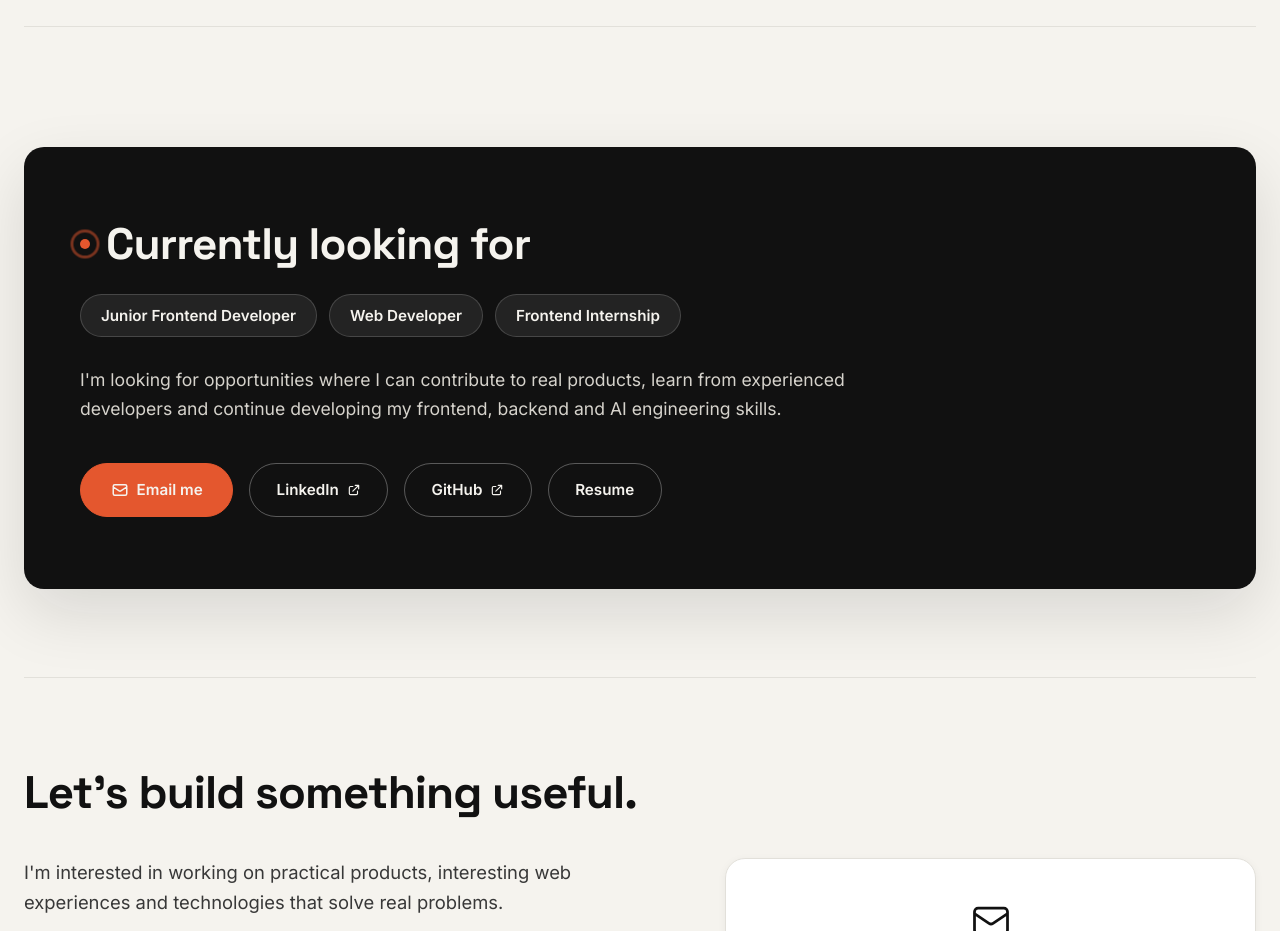
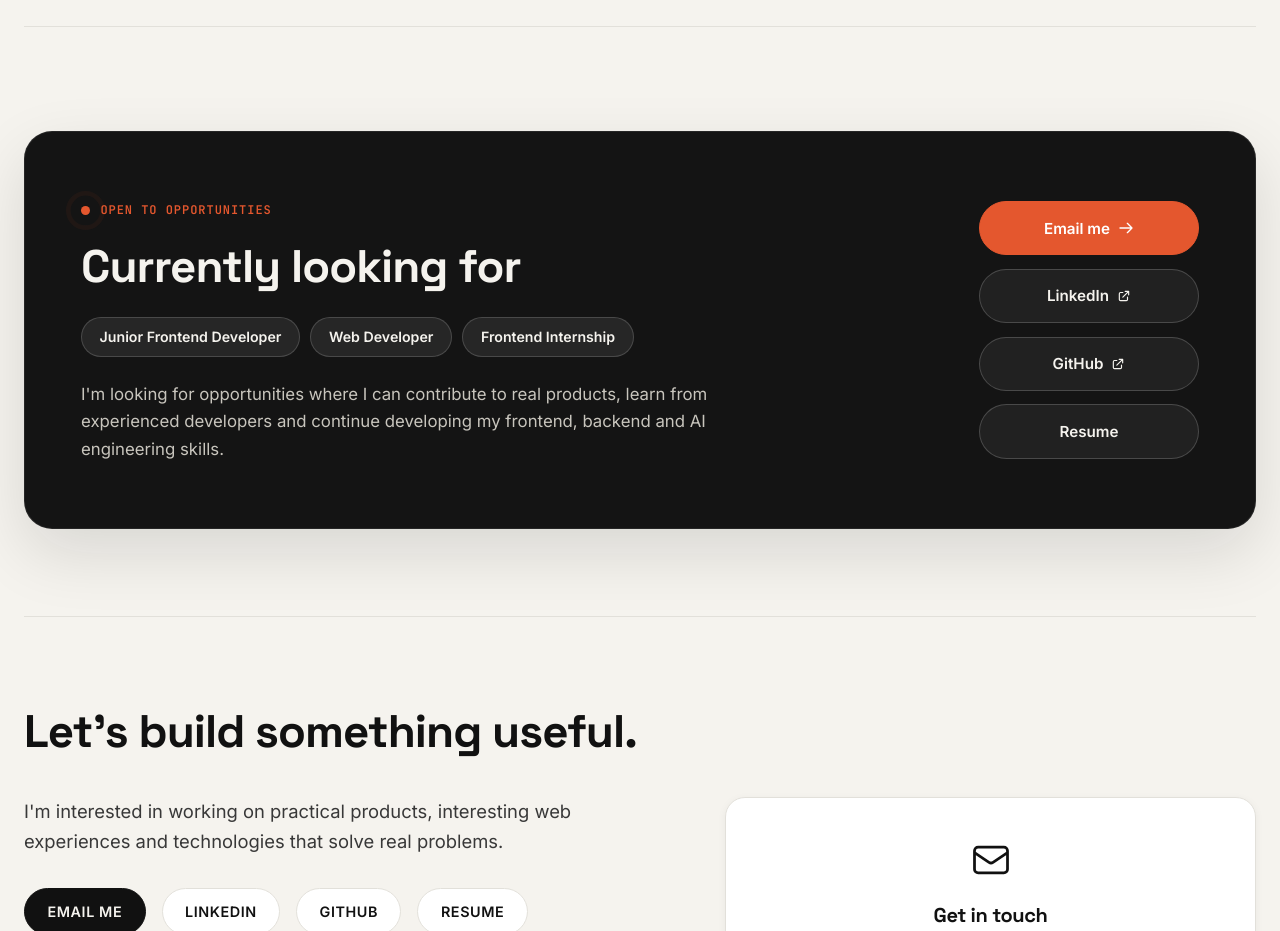
Before and after one commit to mohmusthafa10-oss/My-Portfolio, a plain HTML site: page index.html in a window 1280 px wide. Shown: the part 6000-6931 px from the top of the page. Drawn offline with Linux system fonts and the light colour scheme.

Commit message:
feat(availability): align currently looking for section with reference mockup (dark panel, indicator ring, stacked CTAs)

```diff
--- a/css/styles.css
+++ b/css/styles.css
@@ -2205,27 +2205,41 @@ html.js [data-reveal].is-visible {
    ========================================================================== */
 
 .looking-ink-panel {
-  background: var(--ink);
+  background: #141414;
   color: var(--paper);
-  border-radius: var(--r-card);
-  padding: 4.5rem 3.5rem;
+  border-radius: 28px;
+  padding: 4rem 3.5rem;
   position: relative;
   overflow: hidden;
   box-shadow: var(--shadow-lg);
-  margin-top: 2rem;
-}
-
-.looking-header {
-  display: flex;
-  align-items: center;
-  gap: 1rem;
-  margin-bottom: 1.5rem;
+  border: 1px solid rgba(255, 255, 255, 0.08);
+  margin-top: 1rem;
+}
+
+.looking-grid {
+  display: grid;
+  grid-template-columns: 1fr 220px;
+  gap: 3.5rem;
+  align-items: center;
+}
+
+.looking-status-tag {
+  display: inline-flex;
+  align-items: center;
+  gap: 0.65rem;
+  font-family: var(--font-mono);
+  font-size: 0.75rem;
+  font-weight: 700;
+  letter-spacing: 0.08em;
+  color: var(--accent);
+  text-transform: uppercase;
+  margin-bottom: 1.25rem;
 }
 
 .looking-indicator {
   position: relative;
-  width: 10px;
-  height: 10px;
+  width: 9px;
+  height: 9px;
   background: var(--accent);
   border-radius: 50%;
   flex-shrink: 0;
@@ -2233,10 +2247,10 @@ html.js [data-reveal].is-visible {
 
 .looking-indicator-ring {
   position: absolute;
-  inset: -5px;
+  inset: -4px;
   border-radius: 50%;
   border: 2px solid var(--accent);
-  animation: pulseLooking 3.2s infinite ease-out;
+  animation: pulseLooking 2.8s infinite ease-out;
 }
 
 @keyframes pulseLooking {
@@ -2246,56 +2260,59 @@ html.js [data-reveal].is-visible {
 }
 
 .looking-headline {
-  font-size: clamp(2rem, 3.6vw, 2.75rem);
+  font-family: var(--font-display);
+  font-size: clamp(2rem, 3.6vw, 2.85rem);
   font-weight: 700;
   color: var(--paper);
   line-height: 1.15;
+  margin-bottom: 1.5rem;
 }
 
 .looking-chips-row {
   display: flex;
   flex-wrap: wrap;
-  gap: 0.75rem;
-  margin-bottom: 1.75rem;
+  gap: 0.65rem;
+  margin-bottom: 1.5rem;
 }
 
 .looking-chip {
-  padding: 0.5rem 1.25rem;
+  padding: 0.45rem 1.1rem;
   border-radius: var(--r-chip);
   background: rgba(255, 255, 255, 0.08);
   border: 1px solid rgba(255, 255, 255, 0.16);
-  font-size: 0.95rem;
+  font-size: 0.885rem;
   font-weight: 600;
   color: var(--paper);
 }
 
 .looking-bio-text {
-  font-size: 1.1rem;
+  font-size: 1.05rem;
   line-height: 1.65;
-  color: #D6D3CC;
-  max-width: 780px;
-  margin-bottom: 2.5rem;
-}
-
-.looking-ctas-row {
-  display: flex;
-  flex-wrap: wrap;
-  gap: 1rem;
-  align-items: center;
+  color: #C8C5BD;
+  max-width: 680px;
+}
+
+.looking-actions-side {
+  display: flex;
+  flex-direction: column;
+  gap: 0.85rem;
+  width: 100%;
 }
 
 .looking-btn-email {
   display: inline-flex;
   align-items: center;
+  justify-content: center;
   gap: 0.5rem;
-  padding: 0.85rem 1.85rem;
+  padding: 0.85rem 1.5rem;
   border-radius: var(--r-chip);
   background: var(--accent);
   border: 1px solid var(--accent);
-  color: var(--paper);
+  color: #FFFFFF;
   font-size: 0.95rem;
   font-weight: 600;
   min-height: 48px;
+  text-decoration: none;
   transition: all var(--dur-fast) var(--ease-out);
 }
 
@@ -2308,35 +2325,34 @@ html.js [data-reveal].is-visible {
 .looking-btn-secondary {
   display: inline-flex;
   align-items: center;
+  justify-content: center;
   gap: 0.5rem;
-  padding: 0.85rem 1.65rem;
+  padding: 0.85rem 1.5rem;
   border-radius: var(--r-chip);
-  background: transparent;
-  border: 1px solid rgba(255, 255, 255, 0.3);
+  background: rgba(255, 255, 255, 0.06);
+  border: 1px solid rgba(255, 255, 255, 0.18);
   color: var(--paper);
   font-size: 0.95rem;
   font-weight: 600;
   min-height: 48px;
+  text-decoration: none;
   transition: all var(--dur-fast) var(--ease-out);
 }
 
 .looking-btn-secondary:hover {
-  border-color: var(--paper);
-  background: rgba(255, 255, 255, 0.1);
-}
-
-@media (max-width: 768px) {
+  border-color: rgba(255, 255, 255, 0.4);
+  background: rgba(255, 255, 255, 0.12);
+  transform: translateY(-2px);
+}
+
+@media (max-width: 900px) {
+  .looking-grid {
+    grid-template-columns: 1fr;
+    gap: 2.25rem;
+  }
   .looking-ink-panel {
-    padding: 3rem 1.75rem;
-  }
-  .looking-ctas-row {
-    flex-direction: column;
-    align-items: stretch;
-  }
-  .looking-btn-email,
-  .looking-btn-secondary {
-    width: 100%;
-    justify-content: center;
+    padding: 2.75rem 1.75rem;
+    border-radius: 22px;
   }
 }
 
--- a/index.html
+++ b/index.html
@@ -580,12 +580,16 @@
                 <!-- 7. CURRENTLY LOOKING FOR -->
                 <section id="looking" class="section-block" data-reveal>
                     <div class="looking-ink-panel">
-                        <div class="looking-header">
-                            <div class="looking-indicator" aria-hidden="true">
+                        <div class="looking-grid">
+                            <div class="looking-content-side">
+                                <div class="looking-status-tag">
+                                    <span class="looking-indicator" aria-hidden="true">
                                         <span class="looking-indicator-ring"></span>
+                                    </span>
+                                    <span class="looking-tag-text">OPEN TO OPPORTUNITIES</span>
                                 </div>
+
                                 <h2 class="looking-headline">Currently looking for</h2>
-                        </div>
 
                                 <div class="looking-chips-row">
                                     <span class="looking-chip">Junior Frontend Developer</span>
@@ -596,13 +600,14 @@
                                 <p class="looking-bio-text">
                                     I'm looking for opportunities where I can contribute to real products, learn from experienced developers and continue developing my frontend, backend and AI engineering skills.
                                 </p>
+                            </div>
 
-                        <div class="looking-ctas-row">
+                            <div class="looking-actions-side">
                                 <a href="mailto:mohmusthafa10@gmail.com" class="looking-btn-email">
-                                <svg width="18" height="18" fill="none" stroke="currentColor" viewBox="0 0 24 24" aria-hidden="true">
-                                    <path stroke-linecap="round" stroke-linejoin="round" stroke-width="2" d="M3 8l7.89 5.26a2 2 0 002.22 0L21 8M5 19h14a2 2 0 002-2V7a2 2 0 00-2-2H5a2 2 0 00-2 2v10a2 2 0 002 2z"/>
+                                    <span>Email me</span>
+                                    <svg width="16" height="16" fill="none" stroke="currentColor" viewBox="0 0 24 24" aria-hidden="true">
+                                        <path stroke-linecap="round" stroke-linejoin="round" stroke-width="2" d="M14 5l7 7m0 0l-7 7m7-7H3"/>
                                     </svg>
-                                <span>Email me</span>
                                 </a>
                                 <a href="https://linkedin.com/in/moh-musthafa" target="_blank" rel="noopener noreferrer" class="looking-btn-secondary">
                                     <span>LinkedIn</span>
@@ -619,6 +624,7 @@
                                 <a href="#" class="looking-btn-secondary resume-link" hidden>
                                     <span>Resume</span>
                                 </a>
+                            </div>
                         </div>
                     </div>
                 </section>
```
Lines whose indentation alone changed are shown as unchanged.
